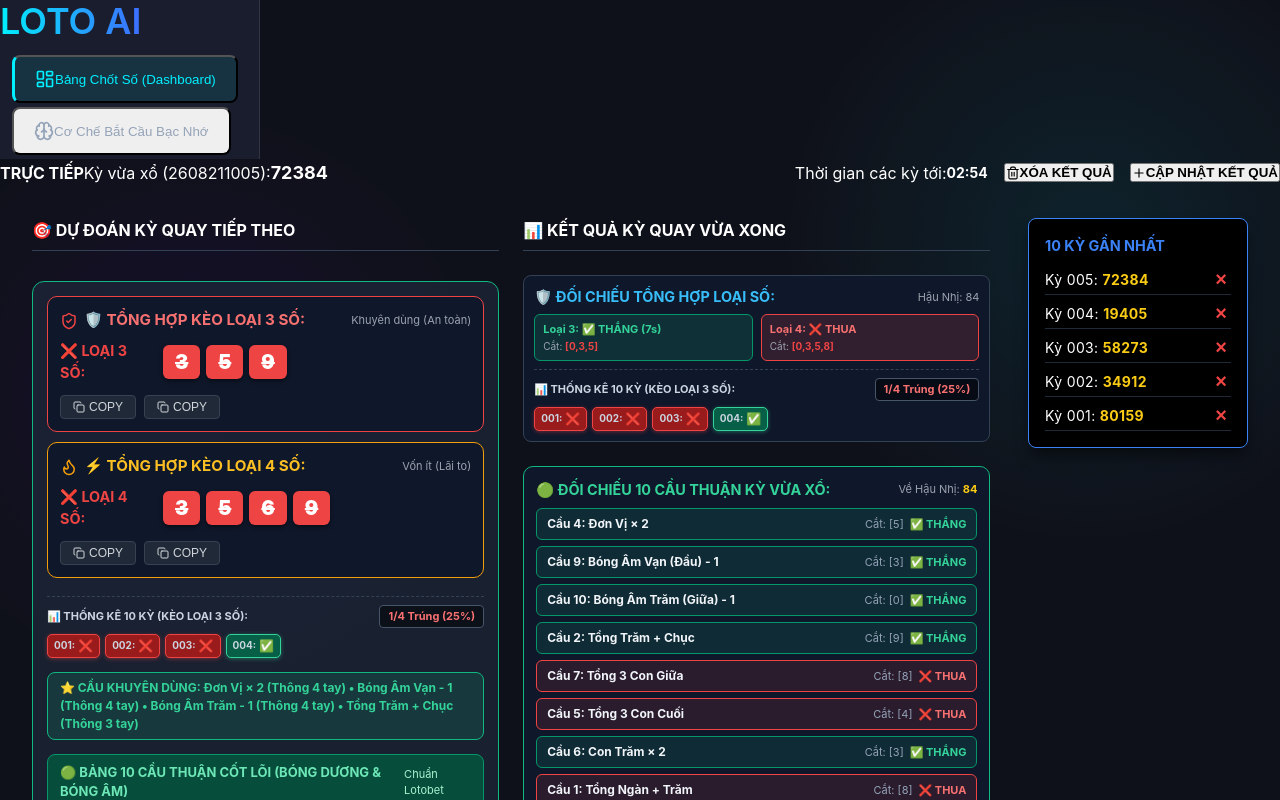
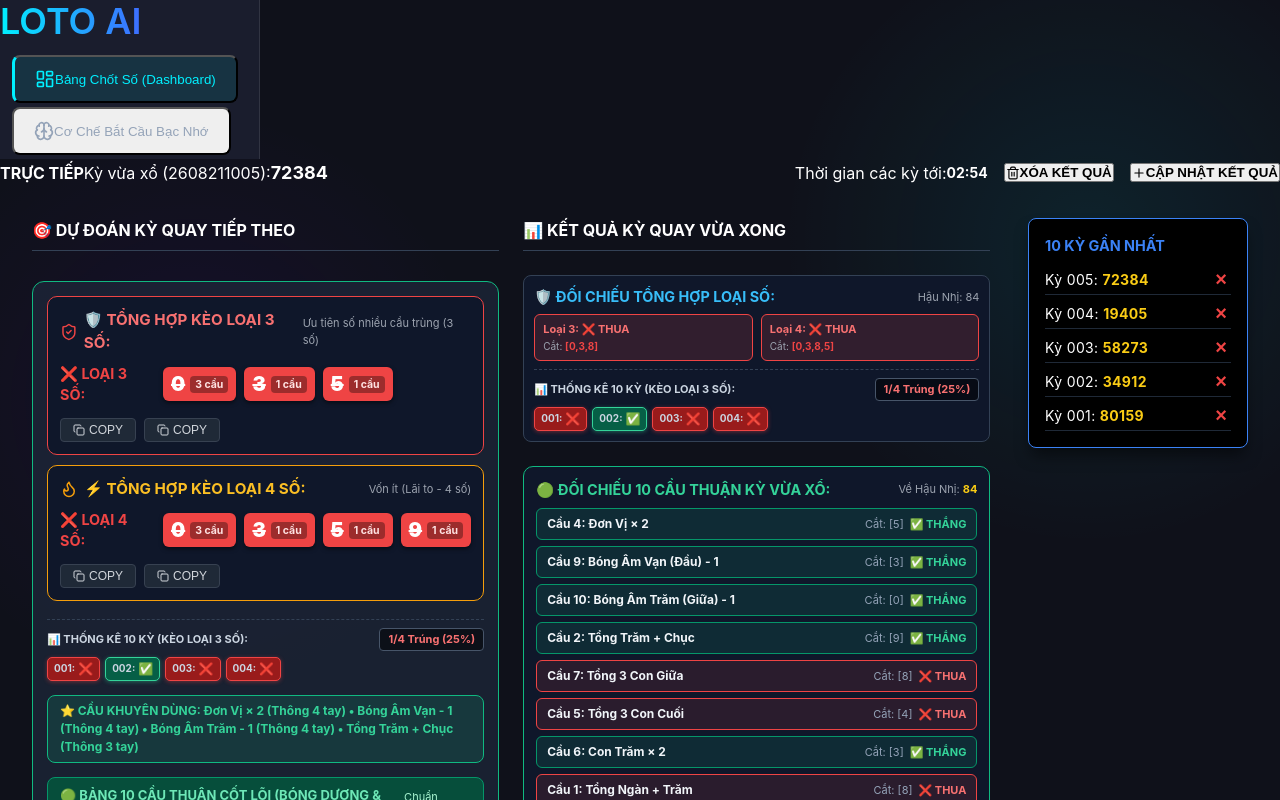
Before and after one commit to quanglevy/lotobet-ai, a React (Vite) app: page / in a window 1280 px wide. Shown: the top 800 px of the page. Built offline with nearby package versions, Linux system fonts and the light colour scheme.

Commit message:
Deploy Lotobet AI web app

```diff
--- a/src/App.jsx
+++ b/src/App.jsx
@@ -199,19 +199,29 @@ const ExecutiveDashboard = ({
                 <span style={{ color: '#f87171', fontWeight: 'bold', fontSize: '0.95rem', display: 'flex', alignItems: 'center', gap: '6px' }}>
                   <ShieldCheck size={18} color="#ef4444" /> 🛡️ TỔNG HỢP KÈO LOẠI 3 SỐ:
                 </span>
-                <span style={{ color: '#9ca3af', fontSize: '11px' }}>Khuyên dùng (An toàn)</span>
+                <span style={{ color: '#9ca3af', fontSize: '11px' }}>Ưu tiên số nhiều cầu trùng ({loaiSo?.loai3?.length || 3} số)</span>
               </div>
 
               <div style={{ display: 'flex', flexDirection: 'column', gap: '8px' }}>
                 {/* 3 Số Bỏ */}
                 <div style={{ display: 'flex', alignItems: 'center', gap: '8px', flexWrap: 'wrap' }}>
                   <span style={{ color: '#ef4444', fontWeight: 'bold', fontSize: '0.9rem', width: '95px' }}>❌ LOẠI 3 SỐ:</span>
-                  <div style={{ display: 'flex', gap: '6px' }}>
-                    {(loaiSo?.loai3 || []).map((n, i) => (
-                      <span key={i} style={{ backgroundColor: '#ef4444', color: 'white', fontWeight: '900', fontSize: '1.25rem', padding: '2px 12px', borderRadius: '6px', textDecoration: 'line-through', boxShadow: '0 2px 4px rgba(0,0,0,0.5)' }}>
-                        {n}
-                      </span>
-                    ))}
+                  <div style={{ display: 'flex', gap: '8px', flexWrap: 'wrap' }}>
+                    {(loaiSo?.loai3 || []).map((n, i) => {
+                      const count = loaiSo?.digitCounts ? loaiSo.digitCounts[n] : 0;
+                      return (
+                        <div key={i} style={{ display: 'flex', alignItems: 'center', gap: '5px', backgroundColor: '#ef4444', padding: '2px 8px', borderRadius: '6px', boxShadow: '0 2px 4px rgba(0,0,0,0.5)' }}>
+                          <span style={{ color: 'white', fontWeight: '900', fontSize: '1.25rem', textDecoration: 'line-through' }}>
+                            {n}
+                          </span>
+                          {count > 0 && (
+                            <span style={{ color: '#fee2e2', fontSize: '10.5px', fontWeight: 'bold', backgroundColor: 'rgba(0,0,0,0.35)', padding: '1px 5px', borderRadius: '4px' }}>
+                              {count} cầu
+                            </span>
+                          )}
+                        </div>
+                      );
+                    })}
                   </div>
                 </div>
 
@@ -229,19 +239,29 @@ const ExecutiveDashboard = ({
                 <span style={{ color: '#fbbf24', fontWeight: 'bold', fontSize: '0.95rem', display: 'flex', alignItems: 'center', gap: '6px' }}>
                   <Flame size={18} color="#f59e0b" /> ⚡ TỔNG HỢP KÈO LOẠI 4 SỐ:
                 </span>
-                <span style={{ color: '#9ca3af', fontSize: '11px' }}>Vốn ít (Lãi to)</span>
+                <span style={{ color: '#9ca3af', fontSize: '11px' }}>Vốn ít (Lãi to - {loaiSo?.loai4?.length || 4} số)</span>
               </div>
 
               <div style={{ display: 'flex', flexDirection: 'column', gap: '8px' }}>
                 {/* 4 Số Bỏ */}
                 <div style={{ display: 'flex', alignItems: 'center', gap: '8px', flexWrap: 'wrap' }}>
                   <span style={{ color: '#ef4444', fontWeight: 'bold', fontSize: '0.9rem', width: '95px' }}>❌ LOẠI 4 SỐ:</span>
-                  <div style={{ display: 'flex', gap: '6px' }}>
-                    {(loaiSo?.loai4 || []).map((n, i) => (
-                      <span key={i} style={{ backgroundColor: '#ef4444', color: 'white', fontWeight: '900', fontSize: '1.25rem', padding: '2px 12px', borderRadius: '6px', textDecoration: 'line-through', boxShadow: '0 2px 4px rgba(0,0,0,0.5)' }}>
-                        {n}
-                      </span>
-                    ))}
+                  <div style={{ display: 'flex', gap: '8px', flexWrap: 'wrap' }}>
+                    {(loaiSo?.loai4 || []).map((n, i) => {
+                      const count = loaiSo?.digitCounts ? loaiSo.digitCounts[n] : 0;
+                      return (
+                        <div key={i} style={{ display: 'flex', alignItems: 'center', gap: '5px', backgroundColor: '#ef4444', padding: '2px 8px', borderRadius: '6px', boxShadow: '0 2px 4px rgba(0,0,0,0.5)' }}>
+                          <span style={{ color: 'white', fontWeight: '900', fontSize: '1.25rem', textDecoration: 'line-through' }}>
+                            {n}
+                          </span>
+                          {count > 0 && (
+                            <span style={{ color: '#fee2e2', fontSize: '10.5px', fontWeight: 'bold', backgroundColor: 'rgba(0,0,0,0.35)', padding: '1px 5px', borderRadius: '4px' }}>
+                              {count} cầu
+                            </span>
+                          )}
+                        </div>
+                      );
+                    })}
                   </div>
                 </div>
 
--- a/src/utils/statistics.js
+++ b/src/utils/statistics.js
@@ -624,27 +624,44 @@ export const getLoaiSoHauNhi = (rawData) => {
     };
   });
 
-  // 2. Chấm điểm từng chữ số để gom KÈO LOẠI 3 SỐ & 4 SỐ tối ưu nhất
-  const digitScores = {};
-  for (let i = 0; i < 10; i++) digitScores[i.toString()] = 0;
+  // 2. Chấm điểm theo TẦN SUẤT CÁC CẦU BÁO TRÙNG NHAU (Nhiều cầu báo loại nhất -> Ưu tiên loại trước)
+  const digitCounts = {};
+  const digitWinRateSum = {};
+  const digitBridges = {};
+
+  for (let i = 0; i < 10; i++) {
+    const d = i.toString();
+    digitCounts[d] = 0;
+    digitWinRateSum[d] = 0;
+    digitBridges[d] = [];
+  }
 
   bridgeStats.forEach(b => {
     const d = b.predDigit;
-    if (b.streak >= 3) {
-      // Cầu thông >= 3 tay: Ưu tiên loại số này cực mạnh (+1000 điểm)
-      digitScores[d] += b.streak * 500 + 1000;
-    } else if (b.streak >= 1) {
-      digitScores[d] += b.streak * 100 + 200;
+    if (d !== undefined && d !== null) {
+      digitCounts[d] = (digitCounts[d] || 0) + 1;
+      digitWinRateSum[d] = (digitWinRateSum[d] || 0) + (b.winRate || 70);
+      digitBridges[d].push(b.shortName || b.name);
     }
-    digitScores[d] += b.winRate * 5;
   });
 
-  const sortedDigits = Object.keys(digitScores).sort((a, b) => digitScores[b] - digitScores[a]);
+  // Sắp xếp các số theo số lượng cầu báo trùng nhau (nhiều cầu báo nhất xếp trước)
+  const sortedDigits = Object.keys(digitCounts).sort((a, b) => {
+    // 1. Ưu tiên số có nhiều cầu báo trùng nhau nhất
+    if (digitCounts[b] !== digitCounts[a]) {
+      return digitCounts[b] - digitCounts[a];
+    }
+    // 2. Nếu cùng số lượng cầu báo: Xét tổng tỷ lệ thắng của các cầu đó
+    if (digitWinRateSum[b] !== digitWinRateSum[a]) {
+      return digitWinRateSum[b] - digitWinRateSum[a];
+    }
+    return parseInt(a) - parseInt(b);
+  });
 
-  const loai3 = sortedDigits.slice(0, 3).sort((a, b) => a - b);
+  const loai3 = sortedDigits.slice(0, 3);
   const giu7 = sortedDigits.slice(3).sort((a, b) => a - b);
 
-  const loai4 = sortedDigits.slice(0, 4).sort((a, b) => a - b);
+  const loai4 = sortedDigits.slice(0, 4);
   const giu6 = sortedDigits.slice(4).sort((a, b) => a - b);
 
   // Sinh dàn 49 số & 36 số (đánh số giữ lại)
@@ -682,6 +699,8 @@ export const getLoaiSoHauNhi = (rawData) => {
   return {
     bridgeStats,
     recommendedBridges,
+    digitCounts,
+    digitBridges,
     loai3,
     giu7,
     loai4,
```
